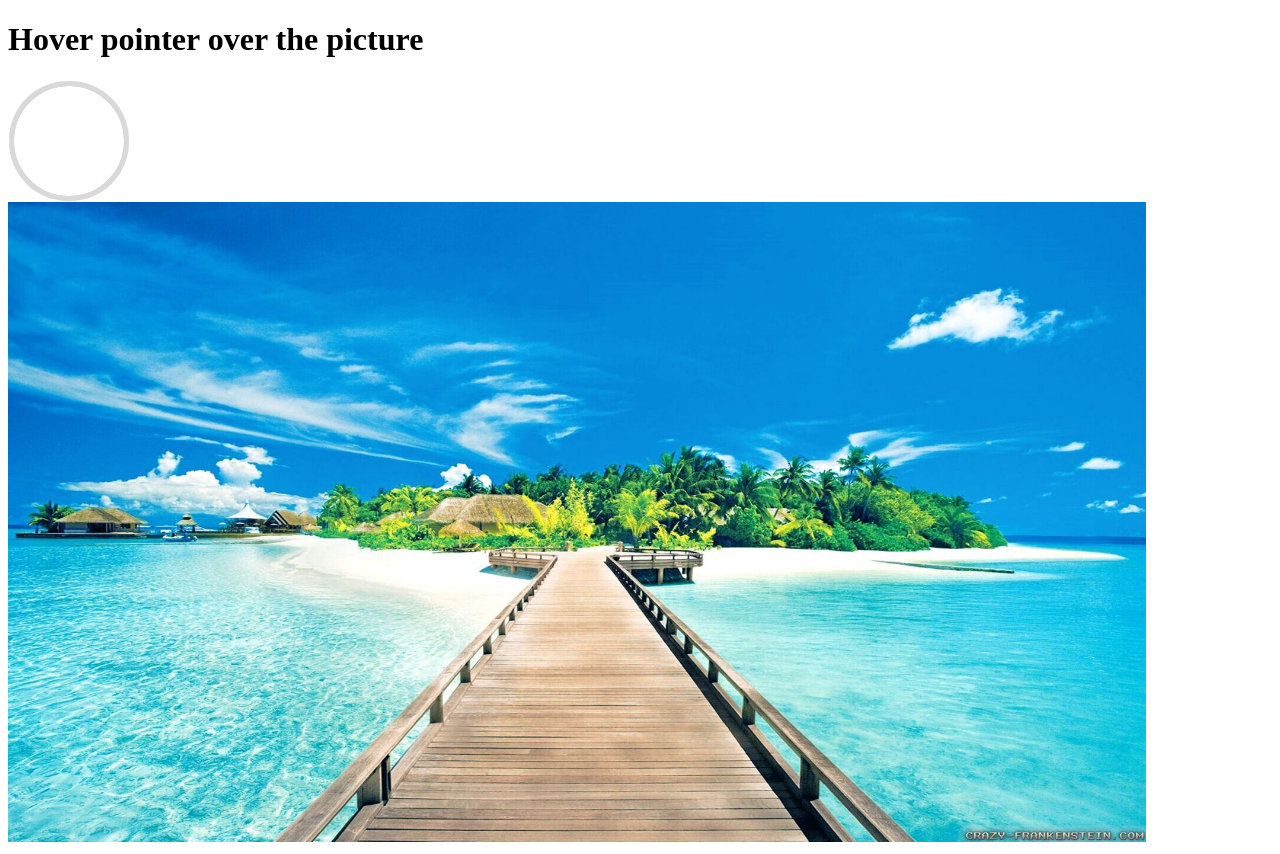
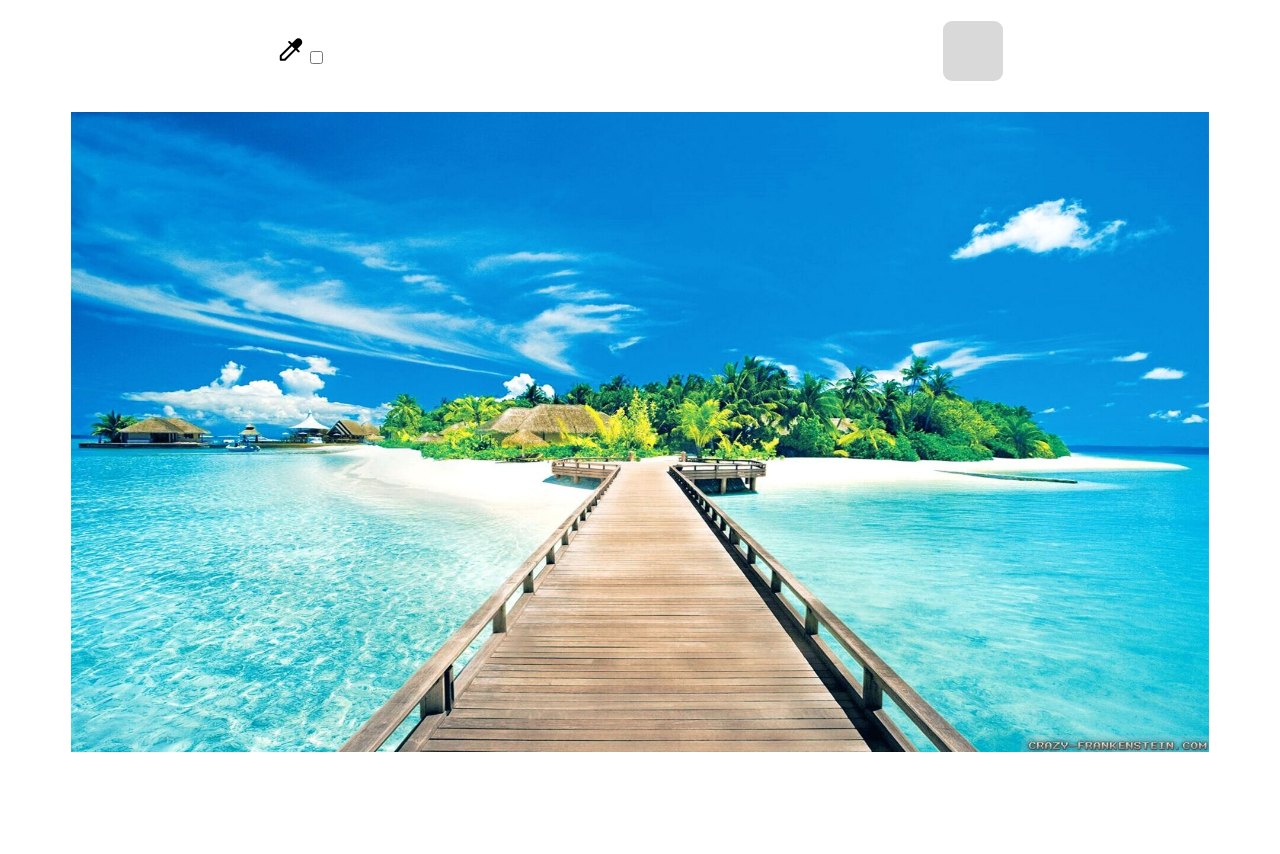
Before and after one commit to xenobarbital/canvas-react, a React (Create React App) app: page / in a window 1280 px wide. After the commit the page ends 800 px from the top, so only its background shows below. Built offline with nearby package versions, Linux system fonts and the light colour scheme.

Commit message:
work on css

```diff
--- a/src/App.css
+++ b/src/App.css
@@ -1,20 +1,46 @@
+p {
+  display: inline-block;
+  height: 20px;
+  width: 80px;
+}
+
+.topContainer {
+  display: flex;
+  align-items: center;
+  justify-content: space-around;
+  margin-top: 20px;
+  margin-bottom: 30px;
+}
+
+.divRight {
+  display: flex;
+  align-items: center;
+}
+
 .image {
   display: none;
 }
 
 .canvasBig {
   width: 90%;
+  margin-left: 5%;
+  margin-right: 5%;
 }
 
-.roundContainer {
-  width: 120px;
-  height: 120px;
+.indicatorContainer {
+  display: inline-block;
+  width: 60px;
+  height: 60px;
   border: 1px solid #fff;
-  border-radius: 60px;
+  border-radius: 10px;
   overflow: hidden;
 }
 
 .canvasSmall {
-  width: 120px;
-  height: 120px;
+  width: 60px;
+  height: 60px;
 }
+
+.pickerIcon {
+  height: 30px;
+}
--- a/src/App.js
+++ b/src/App.js
@@ -1,6 +1,7 @@
 import React, { useState, useEffect, useRef, useMemo } from 'react';
 import './App.css';
 import beach from './assets/tropical_beach.jpg';
+import icon from './assets/IconColorPicker.svg';
 
 function App() {
   // Main canvas location
@@ -9,6 +10,9 @@ function App() {
 
   // pixel RGB tracking
   const [pixelRgb, setPixelRgb] = useState('');
+
+  // toggle picker
+  const [enabled, setEnabled] = useState(false);
 
   const imageRef = useRef(null);
   const canvasRefOne = useRef(null);
@@ -52,12 +56,10 @@ function App() {
   useEffect(() => {
     const canvas = canvasRefTwo.current;
     const ctx = canvas.getContext('2d', { willReadFrequently: true });
-    ctx.arc(60, 60, 60, 0, 2 * Math.PI);
-    ctx.lineWidth = 10;
-    ctx.strokeStyle = pixelRgb ? pixelRgb : '#d9d9d9';
-    ctx.stroke();
+    ctx.fillStyle = (pixelRgb && enabled) ? pixelRgb : '#d9d9d9';
+    ctx.fillRect(0, 0, 60, 60);
 
-  }, [pixelRgb, x, y]);
+  }, [enabled, pixelRgb, x, y]);
 
   // get event coordinates
   const getEventLocation = (event) => ({
@@ -75,6 +77,7 @@ function App() {
 
   // handle pointer hovering over canvas
   const mouseMoveHandle = (e) => {
+    if (enabled) {
       const canvasOne = canvasRefOne.current;
       const ctxOne = canvasOne.getContext('2d');
       const eventLocation = getEventLocation(e);
@@ -82,21 +85,36 @@ function App() {
       const hex = "#" + ("000000" + rgbToHex(data[0], data[1], data[2])).slice(-6);
       setPixelRgb(hex);
     }
+  }
+
+  const handlePicker = () => {
+    setEnabled(!enabled);
+  }
 
   return (
     <>
-      <h1>{pixelRgb ? pixelRgb : 'Hover pointer over the picture'}</h1>
+      <div className="topContainer">
+        <label>
+          <img className="pickerIcon" src={icon} alt="picker" />
+          <input type="checkbox" onChange={handlePicker} />
+        </label>
+        <div className="divRight">
+          <p>{pixelRgb && enabled ? pixelRgb : ''}</p>
+          <div className="indicatorContainer">
+            <canvas
+              ref={canvasRefTwo}
+              className="canvasSmall"
+              width="60"
+              height="60"
+              />
+          </div>
+        </div>
+      </div>
+
       <div className='image'>
         <img ref={imageRef} src={beach} alt="beach"/>
       </div>
-      <div className="roundContainer">
-        <canvas
-          ref={canvasRefTwo}
-          className="canvasSmall"
-          width="120"
-          height="120"
-          />
-      </div>
+
       <canvas
         onMouseMove={mouseMoveHandle}
         ref={canvasRefOne}
```
Also changed, not shown: src/assets/IconColorPicker.svg (added). Lines whose indentation alone changed are shown as unchanged.
